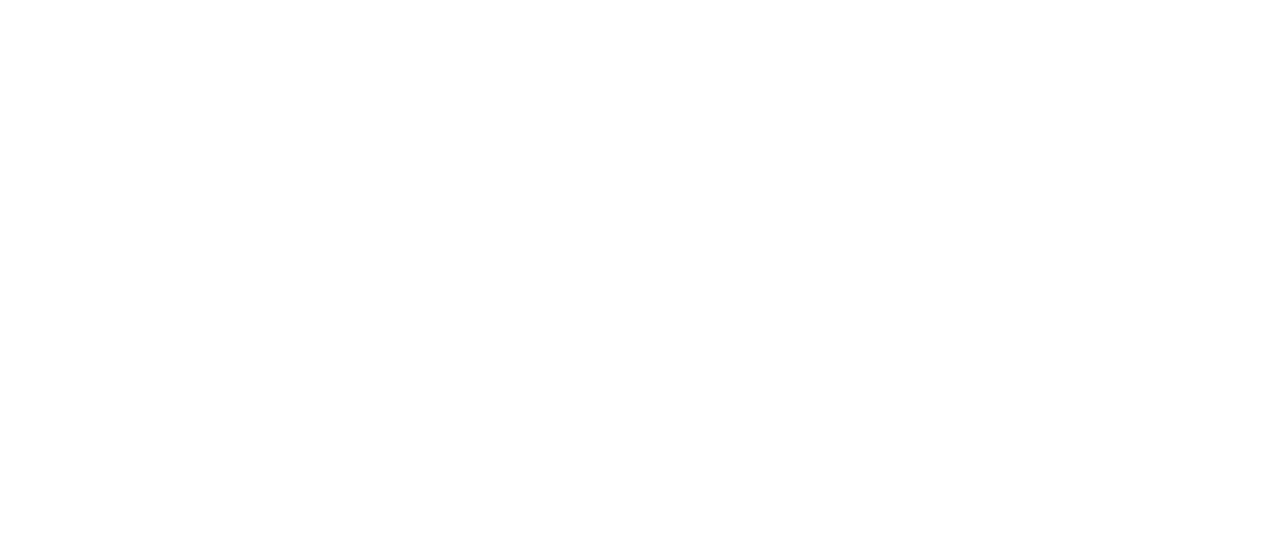
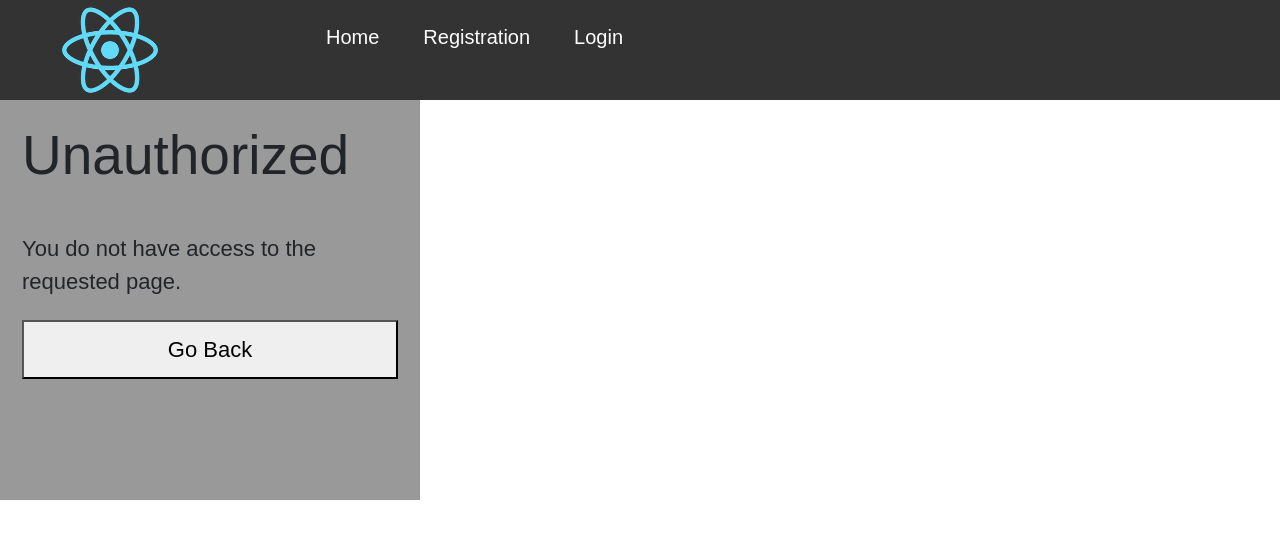
Before and after one commit to KisLorand/projects_pet, a React (Create React App) app in the folder CC/CC.Frontend/frontend/: page /unauthorized in a window 1280 px wide. Shown: the top 538 px of the page. Built offline with nearby package versions, Linux system fonts and the light colour scheme.

Commit message:
add protected routes to App

```diff
--- a/CC/CC.Frontend/frontend/src/App.jsx
+++ b/CC/CC.Frontend/frontend/src/App.jsx
@@ -6,15 +6,25 @@
 import Register from './components/Register';
 import Login from './components/Login';
 import Logout from './components/Logout';
+import RequireAuth from './components/RequireAuth';
+import Unauthorized from './components/Unautorized';
 
 function App() {
   return (
     <Routes>
       <Route path="/" element={<Layout />}>
+
+        {/* public routes */}
         <Route path="home" element={<Home/>}></Route>
         <Route path="registration" element={<Register/>}></Route>
         <Route path="login" element={<Login/>}></Route>
-        <Route path="logout" element={<Logout/>}></Route>
+        <Route path="unauthorized" element={<Unauthorized/>}></Route>
+
+        {/* protected routes */}
+        <Route element={<RequireAuth />}>
+          <Route path="logout" element={<Logout/>}></Route>
+        </Route>
+
       </Route>
     </Routes>
   );
```
